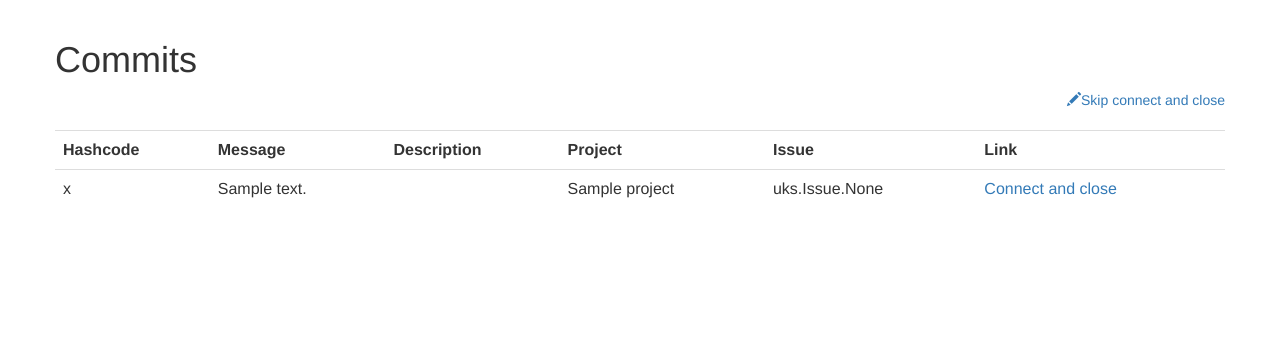
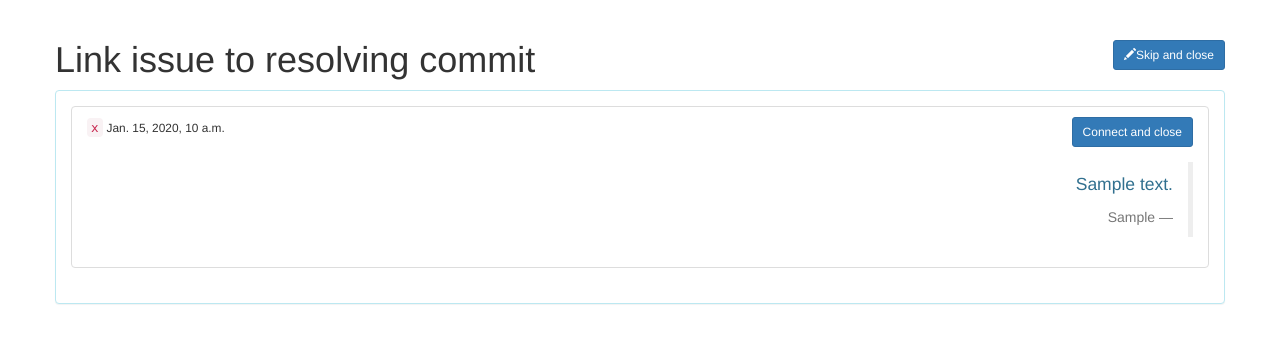
Before and after one commit to ftn-tim2/uks-project, a Django app: page /uks/link_issue/1 in a window 1280 px wide. Shown: the part 52-395 px from the top of the page. Run offline with Django 3.2, Linux system fonts and the light colour scheme; tables that the repository leaves empty hold one stand-in row (values such as "Sample post"); some libraries are stand-ins or nearby versions.

Commit message:
implement the same design on the commits list page

```diff
--- a/src/uks/templates/uks/commit_list.html
+++ b/src/uks/templates/uks/commit_list.html
@@ -1,32 +1,49 @@
-
 {% extends "base.html" %}
 {% load bootstrap3 %}
 
 {% block breadcrumb-page %} Commit List {% endblock breadcrumb-page %}
 
 {% block title %}
-<h1>Commits</h1>
+
 {% endblock %} {% block content %}
-    <a class="lsf-icon-sm pull-right" title="edit" href="{% url 'uks:issue_status' issue %}"><span class="glyphicon glyphicon-pencil"></span>Skip connect and close</a>
-    <br><br>
-<table class="table">
-    <tr>
-    <th>Hashcode</th>
-    <th>Message</th>
-    <th>Description</th>
-    <th>Project</th>
-    <th>Issue</th>
-    <th>Link</th>
-    </tr>
-    {% for commit in object_list %}
-   <tr>
-    <td>{{ commit.hashcode }}</td>
-    <td>{{ commit.message }}</td>
-    <td>{{ commit.description }}</td>
-    <td>{{ commit.project }}</td>
-    <td>{{ commit.issue }}</td>
-    <td><a href="{% url 'uks:link_ic' commit.hashcode issue  %}">Connect and close</a></td>
-    </tr>
-    {% endfor %}
-</table>
+<div class="pull-right">
+    <a class="btn btn-primary btn-sm" type="button" href="{% url 'uks:issue_status' issue %}"><span
+            class="glyphicon glyphicon-pencil"></span>Skip and close</a>
+</div>
+<h1>Link issue to resolving commit</h1>
+<div class="panel panel-info">
+    <div class="panel-body">
+        {% for commit in object_list %}
+        <ul class="list-group">
+            <li class="list-group-item">
+                <div class="pull-right">
+                    <a class="btn btn-primary btn-sm" type="button"
+                       href="{% url 'uks:link_ic' commit.hashcode issue  %}">Connect and close</a>
+                </div>
+                <div class="list-group-item-heading text-left">
+                    <code>{{commit.hashcode|slice:":10"}}</code>
+                    <small>{{commit.dateTime}}</small>
+                </div>
+                <br>
+                <blockquote class="blockquote-reverse">
+                    <p class='text-info'>{{commit.message}}</p>
+                    <footer> {{commit.user}}</footer>
+                </blockquote>
+
+            </li>
+        </ul>
+        {% endfor %}
+    </div>
+</div>
+
+
 {% endblock %}
+
+<!--<tr>-->
+<!--<td>{{ commit.hashcode }}</td>-->
+<!--<td>{{ commit.message }}</td>-->
+<!--<td>{{ commit.description }}</td>-->
+<!--<td>{{ commit.project }}</td>-->
+<!--<td>{{ commit.issue }}</td>-->
+<!--<td><a href="{% url 'uks:link_ic' commit.hashcode issue  %}">Connect and close</a></td>-->
+<!--</tr>-->
--- a/src/uks/templates/uks/issue_list.html
+++ b/src/uks/templates/uks/issue_list.html
@@ -8,7 +8,7 @@
     <a href="{% url 'uks:issue_new' project.id commit%}" class="btn btn-primary btn-sm" type="button">
         New issue
     </a>
-</div>
+
 <h1>Link commit to already existing issue or create new one:</h1>
 
 {% endblock %}
--- a/src/uks/views.py
+++ b/src/uks/views.py
@@ -635,7 +635,7 @@ def link_ic(request, commit_id, issue_id):
     status = Status.objects.get(key='don')
     if status:
         issue.status = status
-        issue.commit_set.add(commit)
+        issue.commits.add(commit)
         issue.save()
     return HttpResponseRedirect(reverse('uks:project_view', kwargs={'pk': issue.project.id}))
 
```
